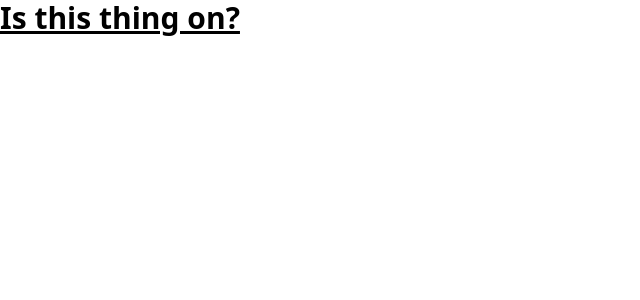
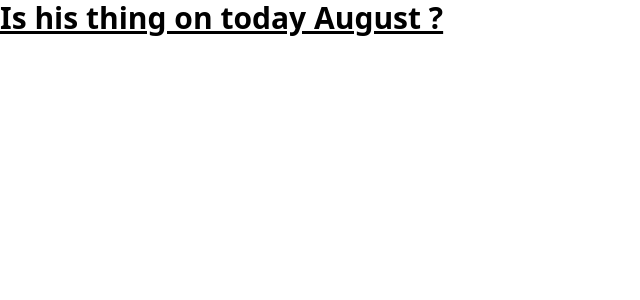
Before and after one commit to DestryU/florager-captstone, a Next.js app in the folder frontend/: page / in a window 1280 px wide. Shown: the top 300 px of the page, without its empty margins (0-640 px from the left). Built offline with nearby package versions, Linux system fonts and the light colour scheme.

Commit message:
Static home page start-up

```diff
--- a/frontend/src/app/page.tsx
+++ b/frontend/src/app/page.tsx
@@ -1,5 +1,5 @@
 export default function Home() {
     return (
-        <h1 className={"text-3xl font-bold underline"}>Is this thing on?</h1>
+        <h1 className={"text-3xl font-bold underline"}>Is his thing on today August ?</h1>
     )
 }
```
Also changed, not shown: 1 other file (tests, documents, lock files or other folders).
